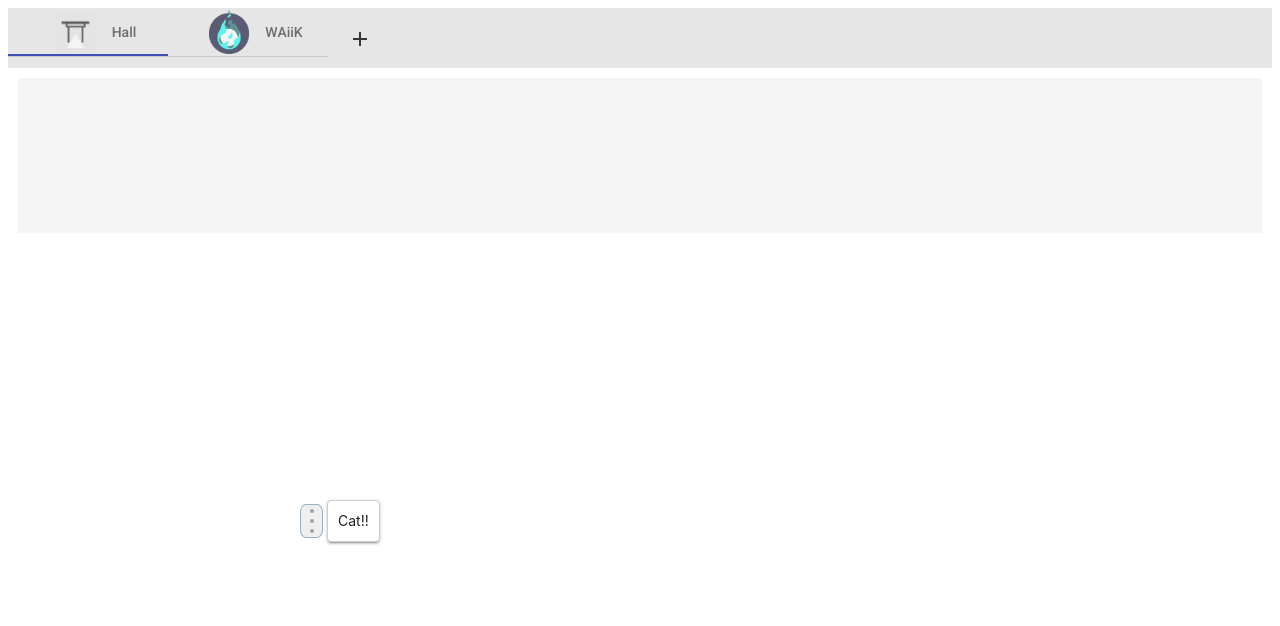
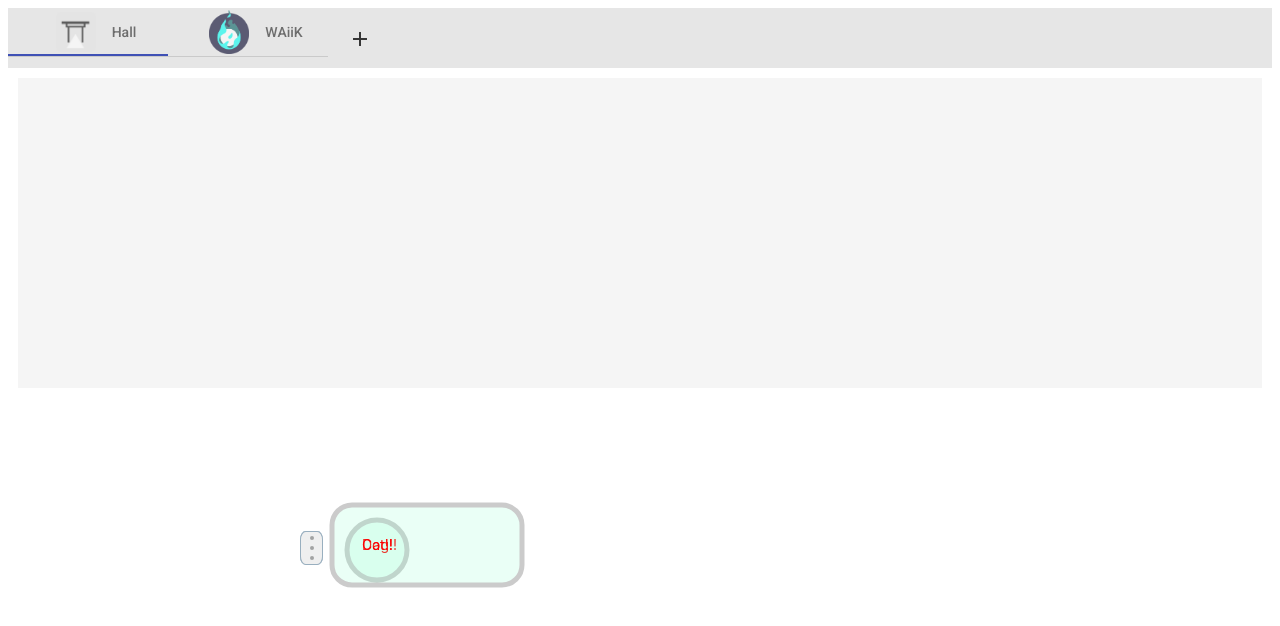
Before and after one commit to SergioTrigos/WAiiK_P1, an Angular app: page / in a window 1280 px wide. Shown: the top 626 px of the page. Built offline with nearby package versions, Linux system fonts and the light colour scheme.

Commit message:
made the shell an SVG!!

```diff
--- a/src/app/core/core.component.html
+++ b/src/app/core/core.component.html
@@ -240,8 +240,18 @@
 
     <!-- Shell -->
 
-    <div class="shell" >
-        {{coreData.datumText}}
+    <div>
+        <svg class="svgShell">
+            //shell shape options
+            <rect *ngIf="shellShape == 'rectangle'"
+             x="5" y="5" rx="20" ry="20" class="rect" />
+
+            <circle *ngIf="shellShape == 'circle'" class="circle"
+             cx="50" cy="50" r="30" stroke="black" stroke-width="3" fill="red"/>
+
+            //datum display
+            <text x="35" y="50" fill="red" >{{coreData.datumText}}</text>
+        </svg>
     </div>
 
 </div>
--- a/src/app/core/core.component.sass
+++ b/src/app/core/core.component.sass
@@ -8,29 +8,6 @@
   width: fit-content
   height: var(--ShellHeight)
   position: absolute
-
-
-.shell
-  width: var(--ShellWidth)
-  height: var(--ShellHeight)
-  padding: 10px
-  box-sizing: border-box
-  border: solid 1px #ccc
-  color: rgba(0, 0, 0, 0.87)
-  display: flex
-  justify-content: center
-  align-items: center
-  text-align: center
-  background: #fff
-  border-radius: 4px
-  position: relative
-  z-index: 1
-  transition: box-shadow 200ms cubic-bezier(0, 0, 0.2, 1)
-  box-shadow: (0 3px 1px -2px rgba(0, 0, 0, 0.2), 0 2px 2px 0 rgba(0, 0, 0, 0.14), 0 1px 5px 0 rgba(0, 0, 0, 0.12))
-
-
-.shell:active
-  box-shadow: 0 5px 5px -3px rgba(0, 0, 0, 0.2), 0 8px 10px 1px rgba(0, 0, 0, 0.14), 0 3px 14px 2px rgba(0, 0, 0, 0.12)
 
 
 .core-menu
@@ -204,3 +181,23 @@
 .desLineSVG
   width: 100%
   height: 100%
+
+.svgShell
+  width: 200px
+  height: 90.2px
+  y: 0px
+  x: 0px
+
+.shell
+  fill: #99ffd3
+  stroke: black
+  stroke-width: 5
+  opacity: 0.2
+  width: 190px
+  height: 80px
+
+.rect
+  @extend .shell
+
+.circle
+  @extend .shell
--- a/src/app/core/core.component.ts
+++ b/src/app/core/core.component.ts
@@ -19,7 +19,7 @@ export class CoreComponent implements OnInit {
   shouldOpen!: boolean;
   menuPosition = { x: '0', y: '0' };
   pos = { x: 0, y: 0 };
-
+  shellShape = 'circle';
 
   @ViewChild(MatMenuTrigger)
   trigger!: MatMenuTrigger;
@@ -48,6 +48,7 @@ export class CoreComponent implements OnInit {
     this.desLineRef.x2 = this.pos.x;
     this.desLineRef.y2 = this.pos.y;
     this.shouldOpen = true;
+    this.shellShape = this.coreData.frameFile;
   }
 
   //Position Dynamcs
--- a/src/app/stage/stage.component.html
+++ b/src/app/stage/stage.component.html
@@ -1,5 +1,6 @@
 <div class="stageDisplay">
 
-    <app-core [coreData]="Cores" (coreMoved)="newPosition($event)" ></app-core>
+    <app-core [coreData]="Cores[0]" (coreMoved)="newPosition($event)" ></app-core>
+    <app-core [coreData]="Cores[1]" (coreMoved)="newPosition($event)" ></app-core>
 
 </div>
--- a/src/app/stage/stage.component.ts
+++ b/src/app/stage/stage.component.ts
@@ -11,7 +11,7 @@ let CoresData: Core[] = [
     datumType: "text",
     datumText: "Dog!!",
     shellDimension: 2,
-    frameFile: "square",
+    frameFile: "circle",
     frameColor: "#8c6700",
     frameTransparency: 75,
     frameThickness: 2,
@@ -26,7 +26,7 @@ let CoresData: Core[] = [
     datumType: "text",
     datumText: "Cat!!",
     shellDimension: 2,
-    frameFile: "square",
+    frameFile: 'rectangle',
     frameColor: "#8c6700",
     frameTransparency: 75,
     frameThickness: 2,
@@ -41,7 +41,7 @@ let CoresData: Core[] = [
     datumType: "text",
     datumText: "Elk biting a freeking arrow",
     shellDimension: 2,
-    frameFile: "square",
+    frameFile: "rectangle",
     frameColor: "#8c6700",
     frameTransparency: 75,
     frameThickness: 2,
@@ -61,7 +61,7 @@ let counter = 0;
 })
 export class StageComponent implements OnInit {
 
-  Cores: Core = CoresData[1];
+  Cores: Core[] = CoresData;
 
 
   constructor() { }
```
